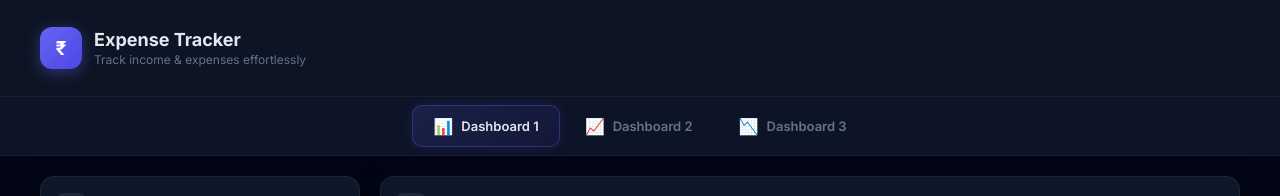
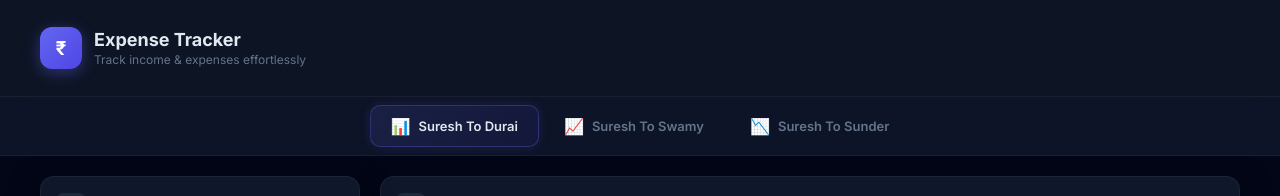
Before and after one commit to Prem-2109/expense_tracker, a React (Vite) app in the folder client/: page / in a window 1280 px wide. Shown: the top 196 px of the page. Built offline with nearby package versions, Linux system fonts and the light colour scheme; no server answers.

Commit message:
dashboard chnages

```diff
--- a/client/src/App.jsx
+++ b/client/src/App.jsx
@@ -10,9 +10,9 @@ import Footer from "./components/Footer.jsx";
 import ExportModal from "./components/ExportModal.jsx";
 
 const TABS = [
-  { id: 1, label: "Dashboard 1", icon: "📊" },
-  { id: 2, label: "Dashboard 2", icon: "📈" },
-  { id: 3, label: "Dashboard 3", icon: "📉" },
+  { id: 1, label: "Suresh To Durai", icon: "📊" },
+  { id: 2, label: "Suresh To Swamy", icon: "📈" },
+  { id: 3, label: "Suresh To Sunder", icon: "📉" },
 ];
 
 function App() {
```
